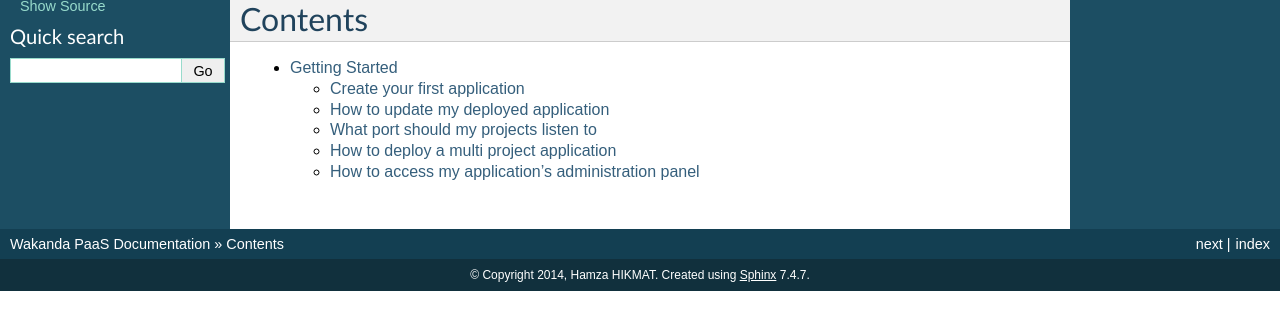
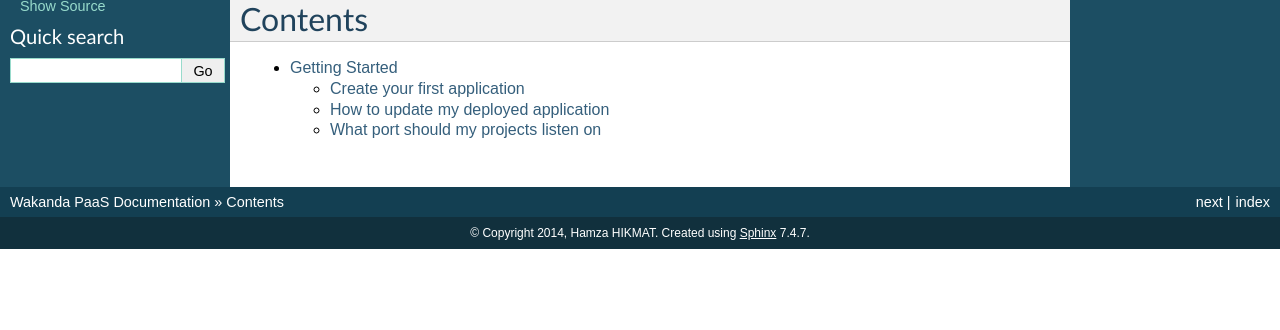
Before and after one commit to hamzahik/wakanda-paas-doc, a Sphinx documentation site: the page built from docs/index.rst, in a window 1280 px wide, cut to the strip 134-464 px from the top of the page. Built offline with Sphinx 7.4.7, drawn with Linux system fonts in a browser that asks for light colours.

Commit message:
update getting_strted

```diff
--- a/docs/getting_started.rst
+++ b/docs/getting_started.rst
@@ -57,30 +64,18 @@
 Using the command line
 ======================
 
-If your application's address is ::
-
- http://[my-application-name].us.wakapps.com
-
-your application's remote repository will be ::
-
- http://git.[my-application-name].us.wakapps.com
-
 Push your application to the remote repository using the following command ::
 
  $ git push http://git.[my-application-name].us.wakapps.com master
 
+If your local repository is using a different branch than "master" ::
+
+ $ git push http://git.[my-application-name].us.wakapps.com [local-branch-name]:master
+
+
 **************************************
-What port should my projects listen to
+What port should my projects listen on
 **************************************
 
-All the projects of your application should listen to the port 8081.
+All the projects of your application should listen on the port 8081.
 This means that if you have a multi projects application, each project should have a different host, this can be done by adding sub-domains or custom domains to your application.
-
-*****************************************
-How to deploy a multi project application
-*****************************************
-
-
-***************************************************
-How to access my application's administration panel
-***************************************************
```
Also changed, not shown: other parts of docs/getting_started.rst (+7 -0 lines), docs/images/git_copy_repo.png (added).
